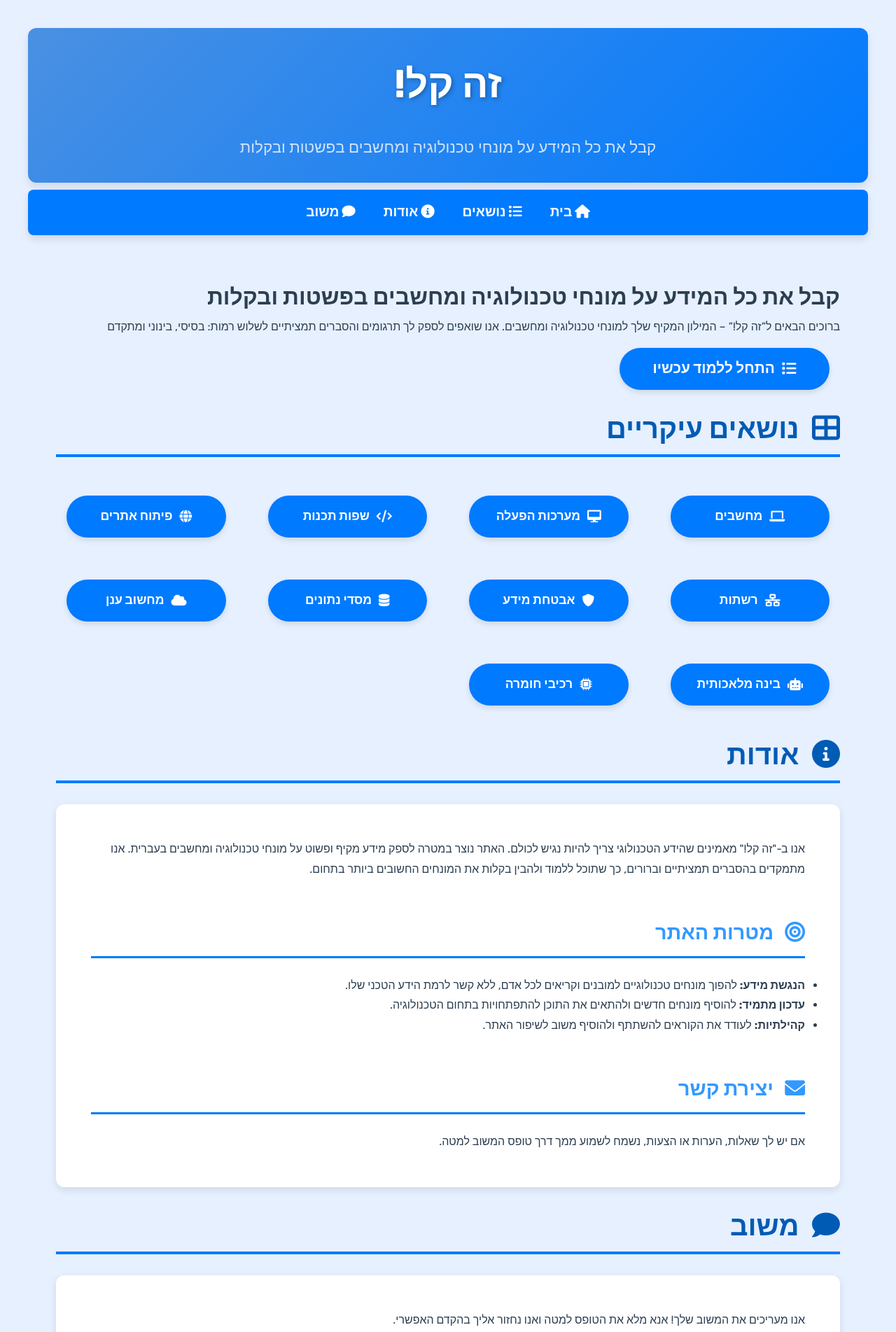
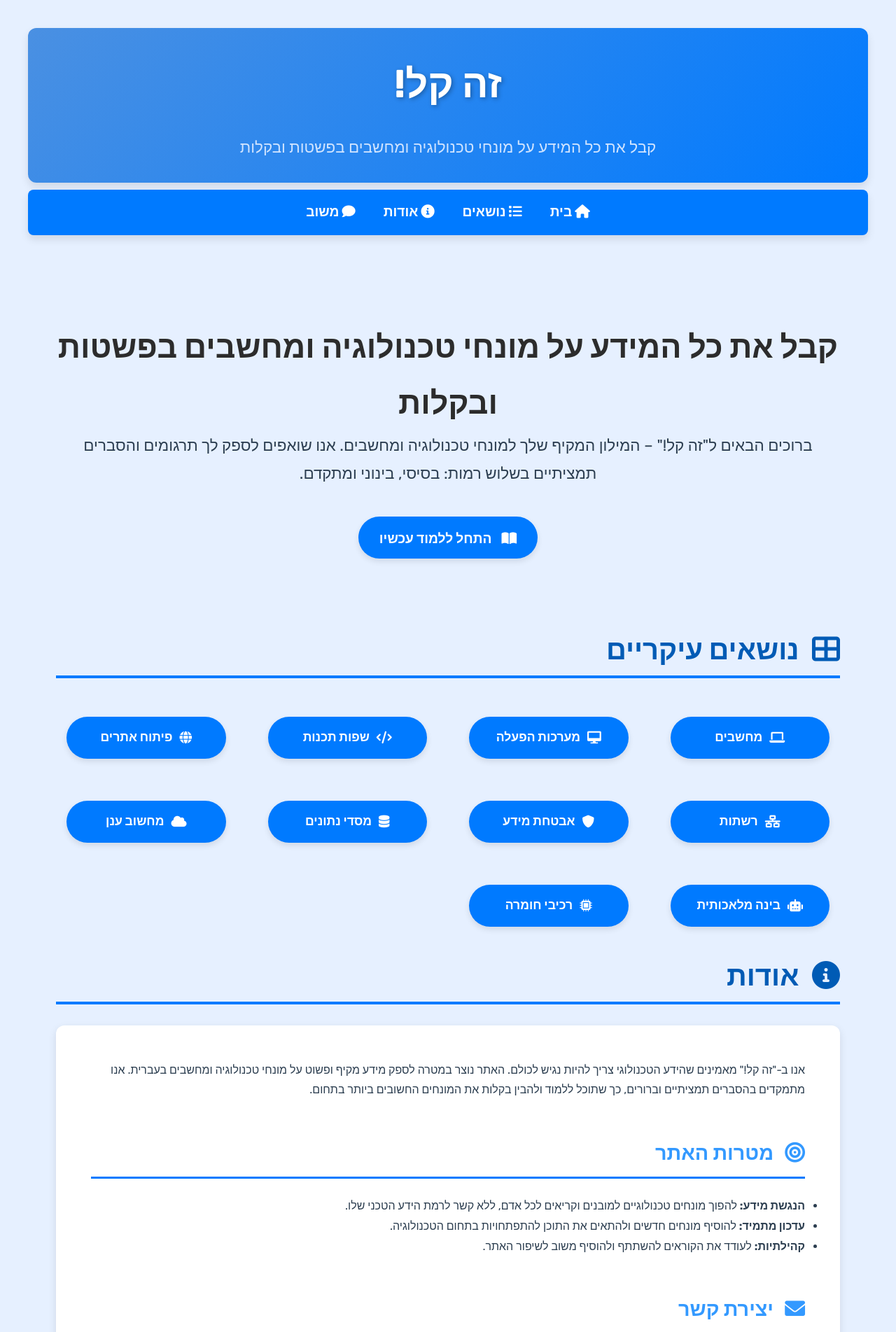
Before and after one commit to NHLOCAL/ZeKal, a Jekyll site: the page built from docs/index.md, in a window 1280 px wide. Shown: the top 1903 px of the page at 70% size. Built offline with Jekyll 4.4.1, drawn with Linux system fonts in a browser that asks for light colours.

Commit message:
שיפור עיצוב ורספונסיביות

```diff
--- a/docs/assets/css/style.css
+++ b/docs/assets/css/style.css
@@ -46,9 +46,9 @@ header p {
 
 /* תפריט ניווט */
 nav {
-    background-color: #007aff; /* כחול כהה יותר */
-    padding: 15px 0; /* הקטנה מ-20px */
-    margin-bottom: 60px; /* הקטנה מ-80px */
+    background-color: #007aff;
+    padding: 15px 0;
+    margin-bottom: 60px;
     border-radius: 8px;
     box-shadow: 0 6px 12px rgba(0,0,0,0.1);
     transition: background-color 0.3s ease;
@@ -130,12 +130,10 @@ nav ul li a:hover::after {
     justify-content: center;
 }
 
-
 /* עיצוב כפתורים עם אייקונים מימין לטקסט */
 .button i {
     margin-left: 10px; /* מרווח בין האייקון לטקסט */
 }
-
 
 .button:hover {
     background-color: #005bb5;
@@ -151,7 +149,6 @@ nav ul li a:hover::after {
     max-width: 300px;
 }
 
-
 /* עיצוב לאייקונים ליד הכותרות */
 h2 i, h3 i {
     margin-left: 10px;
@@ -161,8 +158,6 @@ h2 i, h3 i {
 form label i {
     margin-left: 5px;
 }
-
-
 
 /* כפתורים בתוך הגריד */
 .topics-grid {
@@ -191,36 +186,32 @@ table, th, td {
     padding: 12px;
 }
 
-/* יישור לימין עבור כל התאים */
 td, th {
-    text-align: center; /* יישור לימין */
+    text-align: center;
 }
 
-/* עיצוב עבור העמודה השנייה */
 td:nth-child(2), th:nth-child(2) {
-    direction: ltr;   /* יישור לתצוגה LTR */
-    font-weight: bold; /* הדגשת הטקסט */
+    direction: ltr;
+    font-weight: bold;
 }
 
-/* עיצוב עבור הכותרות */
 th {
-    background-color: #005bb5; /* צבע רקע לכותרות */
-    color: #ffffff; /* צבע טקסט לכותרות */
+    background-color: #005bb5;
+    color: #ffffff;
 }
 
 tr:nth-child(even) {
-    background-color: #d6eaff; /* רקע עבור שורות זוגיות */
+    background-color: #d6eaff;
 }
 
 tr:hover {
-    background-color: #f0f8ff; /* שינוי רקע בהצבעה */
+    background-color: #f0f8ff;
     transition: background-color 0.3s ease;
 }
 
-
 /* כותרות הקבוצות */
 h2 {
-    color: #005bb5; /* כחול כהה */
+    color: #005bb5;
     margin-bottom: 20px;
     margin-top: 20px;
     border-bottom: 4px solid #007aff;
@@ -280,7 +271,7 @@ form button {
 /* רגל האתר */
 footer {
     background: linear-gradient(135deg, #4a90e2, #007aff);
-    padding: 20px 20px; /* הקטנה מ-40px */
+    padding: 20px 20px;
     text-align: center;
     border-radius: 12px;
     box-shadow: 0 -6px 12px rgba(0,0,0,0.1);
@@ -307,15 +298,25 @@ a:hover {
 }
 
 /* רספונסיביות */
+
+/* מסכים בינוניים */
 @media (max-width: 1024px) {
     .container {
         padding: 0 30px;
     }
+    header h1 {
+        font-size: 3em;
+    }
+    .topics-grid {
+        grid-template-columns: repeat(auto-fill, minmax(180px, 1fr));
+    }
 }
 
+/* מסכים קטנים */
 @media (max-width: 768px) {
     nav ul {
         flex-direction: column;
+        text-align: center;
     }
 
     nav ul li {
@@ -323,20 +324,29 @@ a:hover {
     }
 
     header h1 {
-        font-size: 3em;
+        font-size: 2.8em;
     }
 
     .button {
         width: 100%;
         text-align: center;
-        min-width: unset; /* הסרת מגבלה על הרוחב */
+        min-width: unset;
     }
 
     .topics-grid {
-        grid-template-columns: repeat(auto-fill, minmax(180px, 1fr));
+        grid-template-columns: 1fr;
+    }
+
+    .section {
+        padding: 30px;
+    }
+
+    table {
+        font-size: 0.9em;
     }
 }
 
+/* מסכים קטנים מאוד */
 @media (max-width: 480px) {
     .topics-grid {
         grid-template-columns: 1fr;
@@ -347,10 +357,45 @@ a:hover {
     }
 
     header h1 {
-        font-size: 2.5em;
+        font-size: 2.2em;
     }
 
     .section {
-        padding: 30px;
+        padding: 20px;
+    }
+
+    .button.large-button {
+        font-size: 1.1em;
+        padding: 15px 25px;
+        min-width: 100%;
+    }
+
+    table, th, td {
+        padding: 10px;
     }
 }
+
+/* יישור תוכן הקטע הראשון למרכז */
+.first-section {
+    text-align: center;
+    padding: 60px 0;
+}
+
+.first-section h1 {
+    font-size: 2.8em;
+    color: #2c2c2c;
+}
+
+.first-section p {
+    font-size: 1.4em;
+    color: #2c3e50;
+    margin-bottom: 20px;
+}
+
+/* יישור הכפתור למרכז */
+.first-section .button {
+    display: inline-block;
+    margin-top: 20px;
+    padding: 15px 30px;
+    font-size: 1.2em;
+}
--- a/docs/index.md
+++ b/docs/index.md
@@ -3,11 +3,13 @@ layout: default
 title: "בית"
 ---
 
-# קבל את כל המידע על מונחי טכנולוגיה ומחשבים בפשטות ובקלות
+<div class="first-section">
+    <h1>קבל את כל המידע על מונחי טכנולוגיה ומחשבים בפשטות ובקלות</h1>
 
-ברוכים הבאים ל"זה קל!" – המילון המקיף שלך למונחי טכנולוגיה ומחשבים. אנו שואפים לספק לך תרגומים והסברים תמציתיים לשלוש רמות: בסיסי, בינוני ומתקדם
+    <p>ברוכים הבאים ל"זה קל!" – המילון המקיף שלך למונחי טכנולוגיה ומחשבים. אנו שואפים לספק לך תרגומים והסברים תמציתיים בשלוש רמות: בסיסי, בינוני ומתקדם.</p>
 
-<a href="#topics" class="button large-button"><i class="fas fa-list"></i> התחל ללמוד עכשיו</a>
+    <a href="#topics" class="button large-button"><i class="fas fa-book-open"></i> התחל ללמוד עכשיו</a>
+</div>
 
 ## <a id="topics"></a><i class="fas fa-th-large"></i> נושאים עיקריים
 
@@ -23,6 +25,7 @@ title: "בית"
     <a href="{{ '/topics/artificial-intelligence.html' | relative_url }}" class="button"><i class="fas fa-robot"></i> בינה מלאכותית</a>
     <a href="{{ '/topics/hardware-components.html' | relative_url }}" class="button"><i class="fas fa-microchip"></i> רכיבי חומרה</a>
 </div>
+
 
 ## <a id="about"></a><i class="fas fa-info-circle"></i> אודות
 
```
Also changed, not shown: docs/topics/programming-languages.md (+2 -2 lines).
